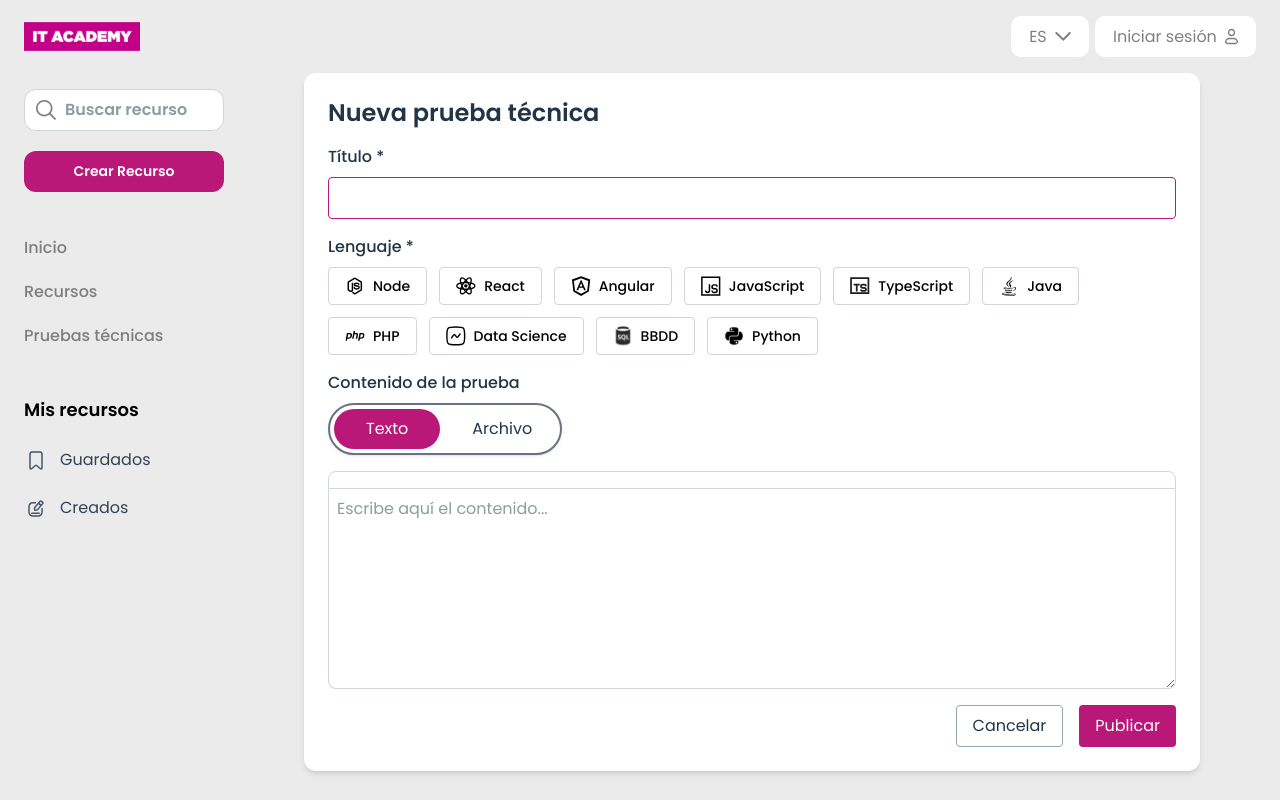
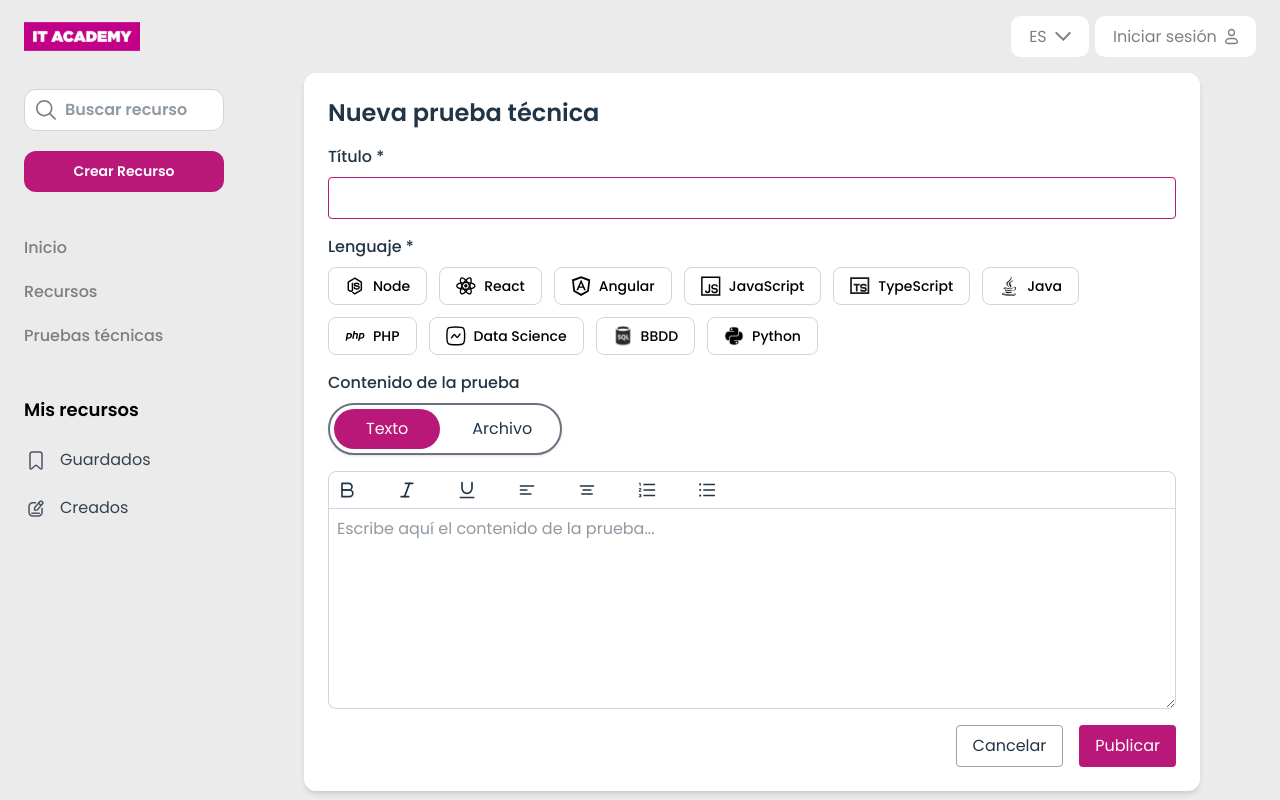
Before and after one commit to codingjordi/ita-wiki-frontend, a React (Vite) app: page /resources/technical-test/create in a window 1280 px wide. Built offline with nearby package versions, Linux system fonts and the light colour scheme; no server answers.

Commit message:
add: implemented dynamic render for doc-formatters and fixed some minor UI changes like borders and colors

```diff
--- a/src/components/Layout/aside/asideContent.ts
+++ b/src/components/Layout/aside/asideContent.ts
@@ -1,11 +1,4 @@
-import { FC, SVGProps } from "react";
-import type { FormatDocumentCategory } from "../../../types";
-import { AiOutlineOrderedList, AiOutlineUnorderedList } from "react-icons/ai";
-import { RxTextAlignLeft, RxTextAlignCenter } from "react-icons/rx";
-import { FiUnderline, FiBold, FiItalic } from "react-icons/fi";
-
-type SvgIcon = FC<SVGProps<SVGSVGElement>>;
-
+import { SvgIcon } from "../../../types";
 import { Category } from "../../../types";
 import sql_vector from '../../../assets/sqlVector.svg?react';
 import python_vector from '../../../assets/pythonVector.svg?react';
@@ -31,13 +24,3 @@ export const asideContent: { icon: SvgIcon; label: Category }[] = [
   { icon: sql_vector, label: "BBDD" },
   { icon: python_vector, label: "Python" },
 ];
-
-export const formatDocumentIcons: {icon: SvgIcon, label: FormatDocumentCategory} [] = [
-  { label: "bold", icon: FiBold },
-  { label: "italic", icon: FiItalic },
-  { label: "underline", icon: FiUnderline },
-  { label: "align-left", icon: RxTextAlignLeft },
-  { label: "align-center", icon: RxTextAlignCenter },
-  { label: "ordered-list", icon: AiOutlineOrderedList },
-  { label: "unordered-list", icon: AiOutlineUnorderedList },
-]
--- a/src/components/technical-test/TechnicalTestForm.tsx
+++ b/src/components/technical-test/TechnicalTestForm.tsx
@@ -6,6 +6,7 @@ import PdfUploadComponent from "../atoms/PdfUploadComponent";
 
 
 
+import { formatDocumentIcons } from "../../icons/formatDocumentIconsArray";
 
 
 export const TechnicalTestForm = () => {
@@ -61,8 +62,8 @@ export const TechnicalTestForm = () => {
             <button
               key={cat.label}
               onClick={() => setSelectedLanguage(cat.label)}
-              className={`flex items-center gap-2 px-4 py-2 rounded border ${selectedLanguage === cat.label
-                  ? "border-2 border-[#B91879] bg-[#B91879] text-white"
+              className={`flex items-center gap-2 px-4 py-2 rounded-lg border ${selectedLanguage === cat.label
+                  ? "border-3 border-[#B91879] bg-white text-black"
                   : "border-gray-300 bg-white text-black"
                 }`}
             >
@@ -97,15 +98,22 @@ export const TechnicalTestForm = () => {
 
       {contentType === "text" ? (
         <div className="flex flex-col">
-          <span className="w-full p-2 border border-gray-300 rounded-tl-lg rounded-tr-lg">
-
+          <span className="w-full flex gap-10 p-2 border border-gray-300 rounded-tl-lg rounded-tr-lg">
+            {
+              formatDocumentIcons.map((btn) => {
+                const IconComponent = btn.icon as unknown as React.FC<
+                  React.SVGProps<SVGSVGElement>
+                >;
+                return <IconComponent key={btn.label} className="w-5 h-5" />;
+              })
+            }
           </span>
           <textarea
             value={content}
             onChange={(e) => setContent(e.target.value)}
             maxLength={1000}
             className="w-full min-h-[200px] p-2 border border-gray-300 rounded-bl-lg rounded-br-lg border-t-0 mb-4"
-            placeholder="Escribe aquí el contenido..."
+            placeholder="Escribe aquí el contenido de la prueba..."
           />
         </div>
       ) : (
--- /dev/null
+++ b/src/icons/formatDocumentIconsArray.ts
@@ -0,0 +1,15 @@
+import type { FormatDocumentCategory } from "../types";
+import { AiOutlineOrderedList, AiOutlineUnorderedList } from "react-icons/ai";
+import { RxTextAlignLeft, RxTextAlignCenter } from "react-icons/rx";
+import { FiUnderline, FiBold, FiItalic } from "react-icons/fi";
+import { SvgIcon } from "../types";
+
+export const formatDocumentIcons: { icon: SvgIcon, label: FormatDocumentCategory }[] = [
+    { label: "bold", icon: FiBold },
+    { label: "italic", icon: FiItalic },
+    { label: "underline", icon: FiUnderline },
+    { label: "align-left", icon: RxTextAlignLeft },
+    { label: "align-center", icon: RxTextAlignCenter },
+    { label: "ordered-list", icon: AiOutlineOrderedList },
+    { label: "unordered-list", icon: AiOutlineUnorderedList },
+]
--- a/src/types.ts
+++ b/src/types.ts
@@ -2,6 +2,7 @@ import { ReactNode } from "react";
 import { categories } from "./data/categories";
 import { themes } from "./data/themes";
 import { resourceTypes } from "./data/resourceTypes";
+import { FC, SVGProps } from "react";
 
 export type Category = (typeof categories)[number];
 export type Theme = (typeof themes)[number] | null;
@@ -94,6 +95,9 @@ export interface TagsIdsByCategory {
   [category: string]: number[];
 }
 
+export type SvgIcon = FC<SVGProps<SVGSVGElement>>;
+
+
 export type FormatDocumentCategory =
 | "bold"
 | "italic"
```
